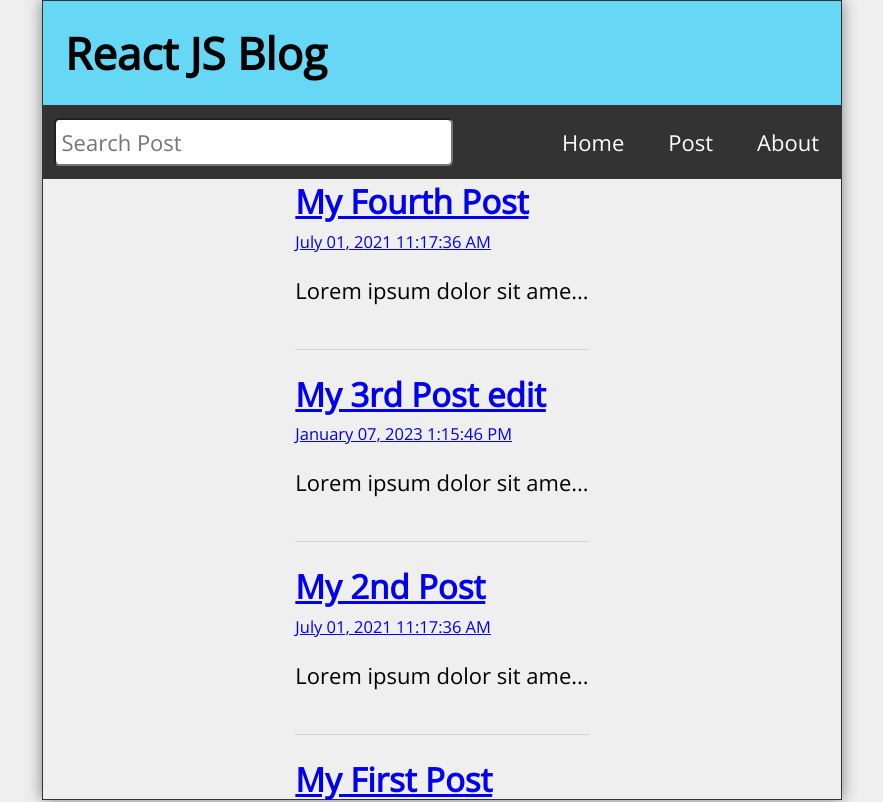
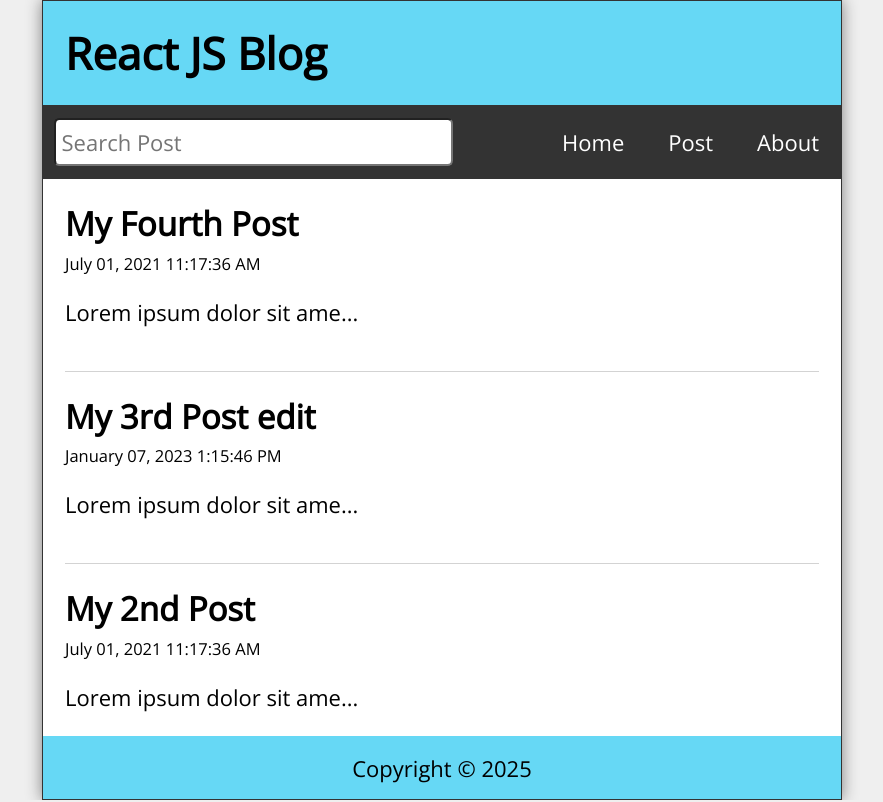
Before and after one commit to yanliu1111/react-complete-all-in-one, a React (Create React App) app: page / in a window 1280 px wide. Shown: the top 802 px of the page, without its empty margins (198-1081 px from the left). Built offline with nearby package versions, Linux system fonts and the light colour scheme.

Commit message:
style: update

```diff
--- a/src/Home.js
+++ b/src/Home.js
@@ -3,7 +3,7 @@ import React from 'react'
 
 const Home = ({posts}) => {
   return (
-    <main className='home'>
+    <main className='Home'>
       {posts.length ? (
         <Feed posts={posts} />
       ) : ( <p style={{marginTop:"2em"}}>No posts to display</p>
--- a/src/index.css
+++ b/src/index.css
@@ -29,8 +29,8 @@ body {
 .App {
   width: 100%;
   max-width: 800px;
+  display: flex;
   height: 100vh;
-  display: flex;
   flex-direction: column;
   justify-content: flex-start;
   align-items: center;
```
